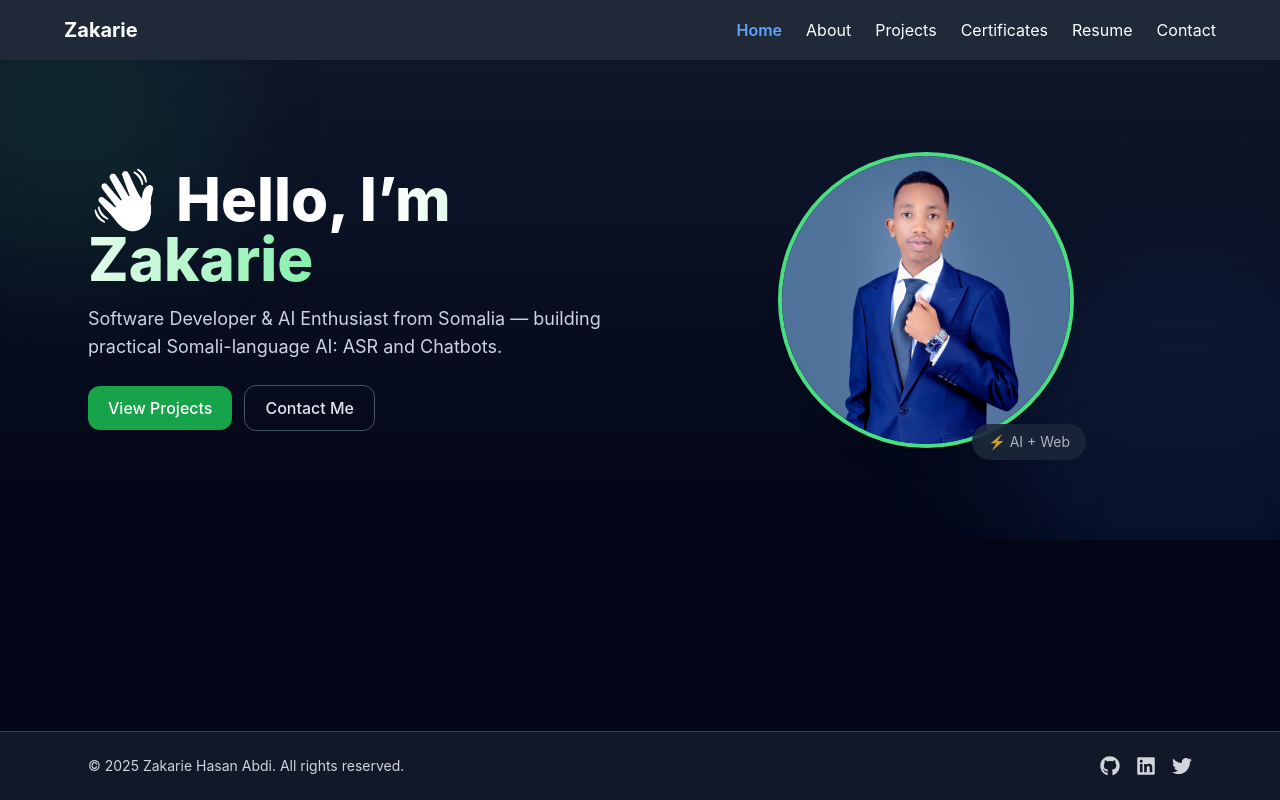
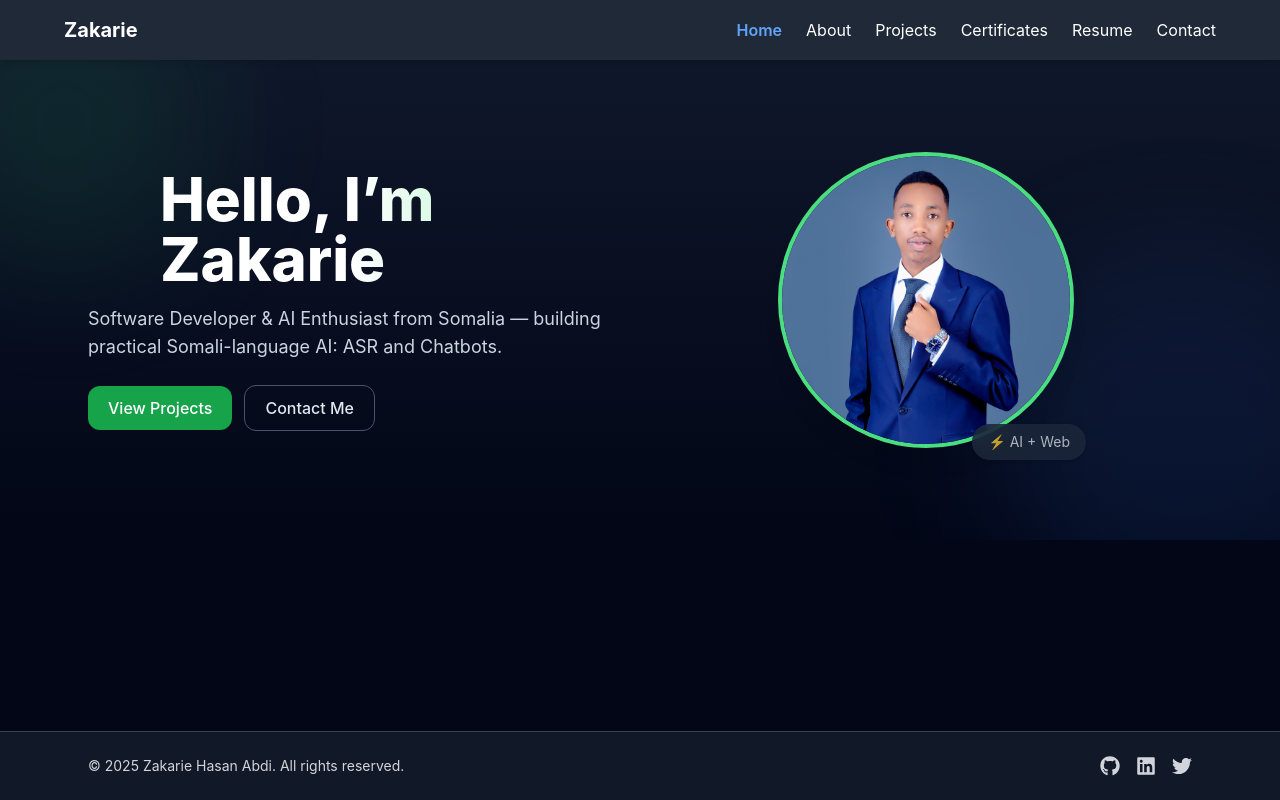
Before and after one commit to zakariahasanabdiali/zakarie-portfolio, a React (Vite) app: page / in a window 1280 px wide. Built offline with nearby package versions, Linux system fonts and the light colour scheme.

Commit message:
Enhance homepage with animated greeting; add new CSS animations for wave and text glow effects.

```diff
--- a/src/index.css
+++ b/src/index.css
@@ -30,3 +30,37 @@
     transform: translateY(0);
   }
 }
+
+@keyframes hero-wave {
+  0% { transform: rotate(0deg) translateY(0); }
+  20% { transform: rotate(12deg) translateY(-2px); }
+  40% { transform: rotate(-8deg) translateY(0); }
+  60% { transform: rotate(10deg) translateY(-1px); }
+  80% { transform: rotate(-6deg) translateY(0); }
+  100% { transform: rotate(0deg) translateY(0); }
+}
+
+@keyframes text-glow {
+  0%, 100% { text-shadow: 0 0 18px rgba(74, 222, 128, 0.35); }
+  50% { text-shadow: 0 0 28px rgba(45, 212, 191, 0.55); }
+}
+
+@keyframes underline-glow {
+  0% { width: 24px; opacity: 0.7; box-shadow: 0 0 10px rgba(74, 222, 128, 0.35); }
+  50% { width: 96px; opacity: 1; box-shadow: 0 0 18px rgba(34, 211, 238, 0.45); }
+  100% { width: 24px; opacity: 0.7; box-shadow: 0 0 10px rgba(74, 222, 128, 0.35); }
+}
+
+.animate-hero-wave {
+  display: inline-block;
+  animation: hero-wave 1.6s ease-in-out infinite;
+  transform-origin: 70% 70%;
+}
+
+.animate-text-glow {
+  animation: text-glow 2.8s ease-in-out infinite;
+}
+
+.animate-underline-glow {
+  animation: underline-glow 2.4s ease-in-out infinite;
+}
--- a/src/pages/Home.jsx
+++ b/src/pages/Home.jsx
@@ -23,8 +23,9 @@ const Home = () => {
           }`}
         >
           <h1 className="text-4xl font-extrabold leading-tight text-white md:text-6xl">
-            <span className="bg-gradient-to-r from-white via-white to-green-300 bg-clip-text text-transparent">
-              👋 Hello, I’m Zakarie
+            <span className="inline-flex items-center gap-3 bg-gradient-to-r from-white via-white to-green-300 bg-clip-text text-transparent">
+              <span className="animate-hero-wave text-4xl md:text-5xl">☁️</span>
+              Hello, I’m Zakarie
             </span>
           </h1>
 
```
